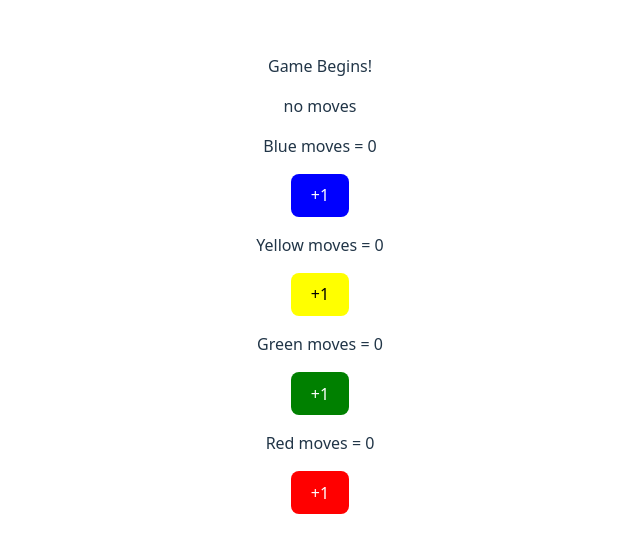
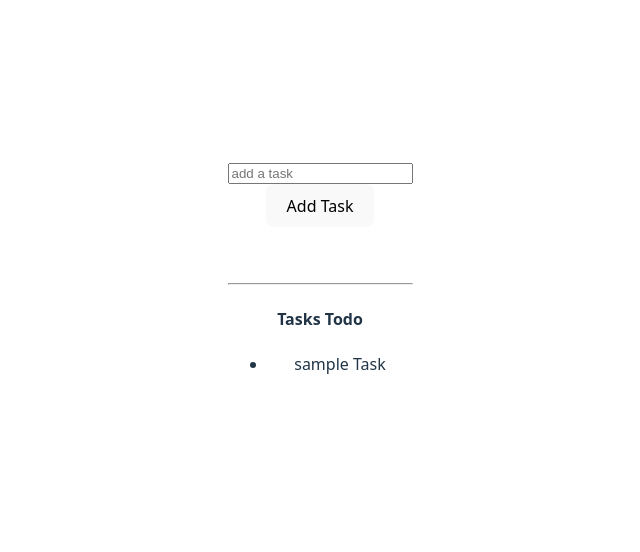
Before and after one commit to CrysPy-SAM/REACT-STATE-CLASS2, a React (Vite) app: page / in a window 1280 px wide. Shown: the part 124-676 px from the top of the page, without its empty margins (320-960 px from the left). Built offline with nearby package versions, Linux system fonts and the light colour scheme.

Commit message:
Your commit message

```diff
--- a/src/App.jsx
+++ b/src/App.jsx
@@ -1,13 +1,12 @@
 import { useState } from 'react';
-import LudoBoard from './LudoBoard';
 import './App.css';
+import TodoList from './TodoList';
 
 function App() {
-  const [count, setCount] = useState(0);
 
   return (
     <>
-      <LudoBoard />
+      <TodoList />
     </>
   );
 }
--- /dev/null
+++ b/src/TodoList.jsx
@@ -0,0 +1,38 @@
+import { useState } from "react";
+
+export default function TodoList() {
+    let [todos, setTodo] = useState(["sample Task"]);
+    let [newTodo, setNewtodo] = useState("");
+
+
+let addNewTask = () =>{
+    setTodo([...todos, newTodo]);
+    setNewtodo("");
+}
+
+
+     let updateTodoValue=(event) =>{
+       setNewtodo(event.target.value);
+     }
+
+    return (
+        <div>
+            <input placeholder="add a task" value={newTodo} onChange={updateTodoValue}></input>
+            <br />
+            <button onClick={addNewTask}>Add Task</button>
+            <br />
+            <br />
+            <br />
+
+            <hr />
+            <h4>Tasks Todo</h4>
+            <ul>
+                {
+                    todos.map((todo) => (
+                        <li>{todo}</li>
+                    ))
+                }
+            </ul>
+        </div>
+    );
+}
```
